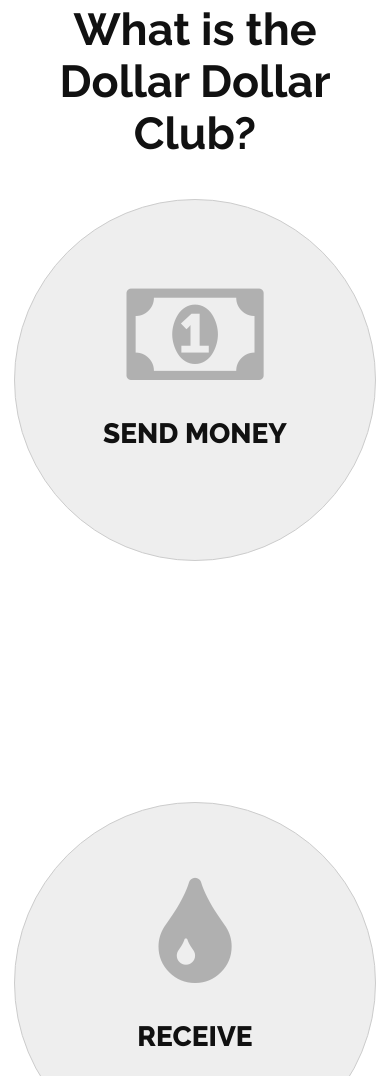
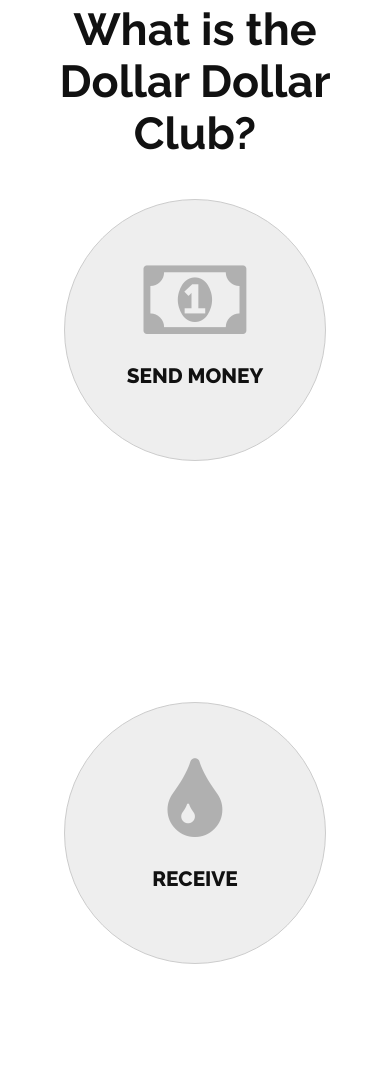
Before and after one commit to pachelbel117/pachelbel117.github.io, a plain HTML site: page project-3-landing-page/1-re-purpose/index.html in a window 390 px wide. Shown: the part 1072-2148 px from the top of the page. Drawn offline with Linux system fonts and the light colour scheme.

Commit message:
mobile changes

```diff
--- a/project-3-landing-page/1-re-purpose/css/main.css
+++ b/project-3-landing-page/1-re-purpose/css/main.css
@@ -220,28 +220,29 @@ footer p {
     position: relative;
   }
   .hover p {
+    visibility: visible;
     font-size: 1.6em;
     font-weight: 500;
     width: 85%;
     text-align: left;
   }
   .circle {
-    width: 360px;
-    height: 360px;
+    width: 260px;
+    height: 260px;
     text-align: center;
     clear: both;
     display: block;
     margin: 0 auto;
   }
   .fa {
-    font-size: 8em;
+    font-size: 6em;
     line-height: 2.1em;
   }
   h3 {
-    font-size: 1.75em;
+    font-size: 1.3em;
     font-weight: 800;
     position: relative;
-    top: -80px;
+    top: -60px;
   }
   .send-money {
     position: relative;
```
